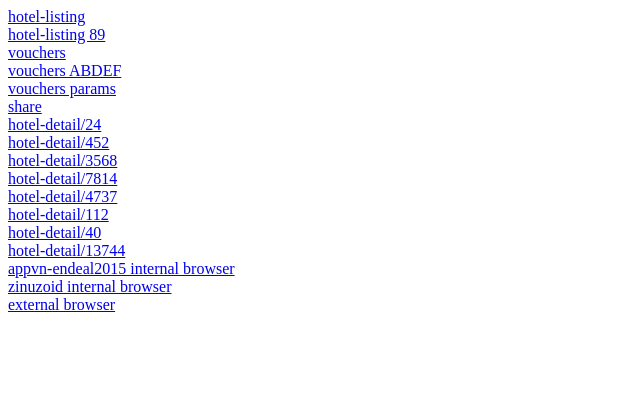
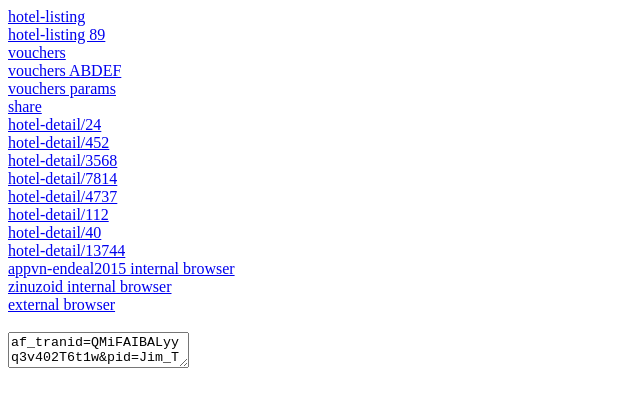
Before and after one commit to zinuzoid/zinuzoid.github.io, a plain HTML site: page hq.html in a window 1280 px wide. Shown: the whole page, without its empty margins (0-640 px from the left). Drawn offline with Linux system fonts and the light colour scheme.

Commit message:
Update hq.html

```diff
--- a/hq.html
+++ b/hq.html
@@ -22,5 +22,7 @@
 <a href="hotelquickly://browser/http://get.hotelquickly.com/appvn-endeal2015">appvn-endeal2015 internal browser</a>
 <a href="hotelquickly://browser/http://zinuzoid.github.io/hq.html">zinuzoid internal browser</a>
 <a href="http://get.hotelquickly.com/deal/">external browser</a>
+<br>
+<textarea>af_tranid=QMiFAIBALyyq3v402T6t1w&pid=Jim_Test&c=camping&af_dp=hotelquickly://page/vouchers</textarea>
 </body>
 </html>
```
